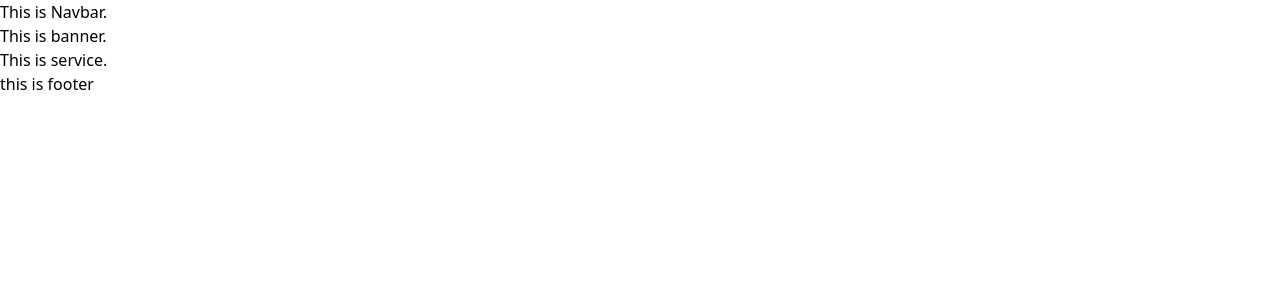
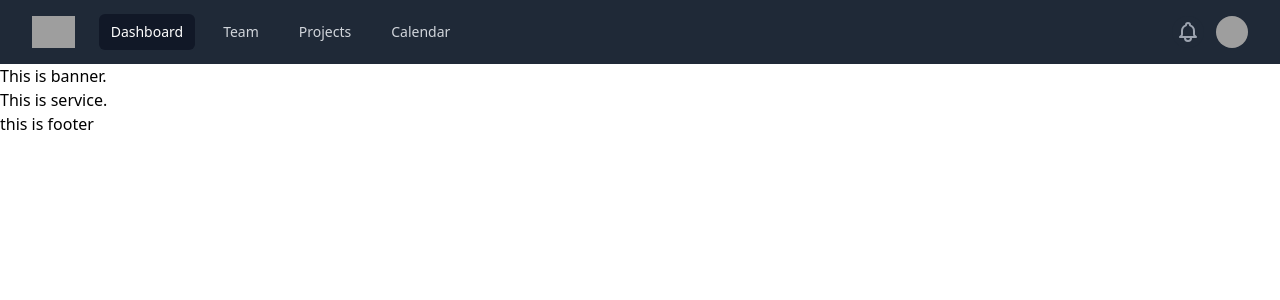
Before and after one commit to SAKIB-PK/tour-planner-booking-react-client-side, a React (Create React App) app: page / in a window 1280 px wide. Shown: the top 300 px of the page. Built offline with nearby package versions, Linux system fonts and the light colour scheme; grey boxes are pictures that could not be loaded.

Commit message:
useFirebase setting or functionality add

```diff
--- a/src/Component/Navbar/Navbar.jsx
+++ b/src/Component/Navbar/Navbar.jsx
@@ -2,9 +2,88 @@
 
 const Navbar = () => {
     return (
-        <div>
-            <h3>This is Navbar.</h3>
+        <nav class="bg-gray-800">
+        <div class="max-w-7xl mx-auto px-2 sm:px-6 lg:px-8">
+            <div class="relative flex items-center justify-between h-16">
+            <div class="absolute inset-y-0 left-0 flex items-center sm:hidden">
+                <button type="button" class="inline-flex items-center justify-center p-2 rounded-md text-gray-400 hover:text-white hover:bg-gray-700 focus:outline-none focus:ring-2 focus:ring-inset focus:ring-white" aria-controls="mobile-menu" aria-expanded="false">
+                <span class="sr-only">Open main menu</span>
+                {/* <!--
+                    Icon when menu is closed.
+
+                    Heroicon name: outline/menu
+
+                    Menu open: "hidden", Menu closed: "block"
+                --> */}
+                <svg class="block h-6 w-6" xmlns="http://www.w3.org/2000/svg" fill="none" viewBox="0 0 24 24" stroke="currentColor" aria-hidden="true">
+                    <path stroke-linecap="round" stroke-linejoin="round" stroke-width="2" d="M4 6h16M4 12h16M4 18h16" />
+                </svg>
+                {/* <!--
+                    Icon when menu is open.
+
+                    Heroicon name: outline/x
+
+                    Menu open: "block", Menu closed: "hidden"
+                --> */}
+                <svg class="hidden h-6 w-6" xmlns="http://www.w3.org/2000/svg" fill="none" viewBox="0 0 24 24" stroke="currentColor" aria-hidden="true">
+                    <path stroke-linecap="round" stroke-linejoin="round" stroke-width="2" d="M6 18L18 6M6 6l12 12" />
+                </svg>
+                </button>
+            </div>
+            <div class="flex-1 flex items-center justify-center sm:items-stretch sm:justify-start">
+                <div class="flex-shrink-0 flex items-center">
+                <img class="block lg:hidden h-8 w-auto" src="https://tailwindui.com/img/logos/workflow-mark-indigo-500.svg" alt="Workflow"/>
+                <img class="hidden lg:block h-8 w-auto" src="https://tailwindui.com/img/logos/workflow-logo-indigo-500-mark-white-text.svg" alt="Workflow"/>
+                </div>
+                <div class="hidden sm:block sm:ml-6">
+                <div class="flex space-x-4">
+                    {/* <!-- Current: "bg-gray-900 text-white", Default: "text-gray-300 hover:bg-gray-700 hover:text-white" --> */}
+                    <a href="#s" class="bg-gray-900 text-white px-3 py-2 rounded-md text-sm font-medium" aria-current="page">Dashboard</a>
+
+                    <a href="#s" class="text-gray-300 hover:bg-gray-700 hover:text-white px-3 py-2 rounded-md text-sm font-medium">Team</a>
+
+                    <a href="#s" class="text-gray-300 hover:bg-gray-700 hover:text-white px-3 py-2 rounded-md text-sm font-medium">Projects</a>
+
+                    <a href="#s" class="text-gray-300 hover:bg-gray-700 hover:text-white px-3 py-2 rounded-md text-sm font-medium">Calendar</a>
+                </div>
+                </div>
+            </div>
+            <div class="absolute inset-y-0 right-0 flex items-center pr-2 sm:static sm:inset-auto sm:ml-6 sm:pr-0">
+                <button type="button" class="bg-gray-800 p-1 rounded-full text-gray-400 hover:text-white focus:outline-none focus:ring-2 focus:ring-offset-2 focus:ring-offset-gray-800 focus:ring-white">
+                <span class="sr-only">View notifications</span>
+                {/* <!-- Heroicon name: outline/bell --> */}
+                <svg class="h-6 w-6" xmlns="http://www.w3.org/2000/svg" fill="none" viewBox="0 0 24 24" stroke="currentColor" aria-hidden="true">
+                    <path stroke-linecap="round" stroke-linejoin="round" stroke-width="2" d="M15 17h5l-1.405-1.405A2.032 2.032 0 0118 14.158V11a6.002 6.002 0 00-4-5.659V5a2 2 0 10-4 0v.341C7.67 6.165 6 8.388 6 11v3.159c0 .538-.214 1.055-.595 1.436L4 17h5m6 0v1a3 3 0 11-6 0v-1m6 0H9" />
+                </svg>
+                </button>
+
+                {/* <!-- Profile dropdown --> */}
+                <div class="ml-3 relative">
+                <div>
+                    <button type="button" class="bg-gray-800 flex text-sm rounded-full focus:outline-none focus:ring-2 focus:ring-offset-2 focus:ring-offset-gray-800 focus:ring-white" id="user-menu-button" aria-expanded="false" aria-haspopup="true">
+                    <span class="sr-only">Open user menu</span>
+                    <img class="h-8 w-8 rounded-full" src="https://images.unsplash.com/photo-1472099645785-5658abf4ff4e?ixlib=rb-1.2.1&ixid=eyJhcHBfaWQiOjEyMDd9&auto=format&fit=facearea&facepad=2&w=256&h=256&q=80" alt=""/>
+                    </button>
+                </div>
+                </div>
+            </div>
+            </div>
         </div>
+
+        {/* <!-- Mobile menu, show/hide based on menu state. --> */}
+        <div class="sm:hidden" id="mobile-menu">
+            <div class="px-2 pt-2 pb-3 space-y-1">
+            {/* <!-- Current: "bg-gray-900 text-white", Default: "text-gray-300 hover:bg-gray-700 hover:text-white" --> */}
+            <a href="#s" class="bg-gray-900 text-white block px-3 py-2 rounded-md text-base font-medium" aria-current="page">Dashboard</a>
+
+            <a href="#s" class="text-gray-300 hover:bg-gray-700 hover:text-white block px-3 py-2 rounded-md text-base font-medium">Team</a>
+
+            <a href="#s" class="text-gray-300 hover:bg-gray-700 hover:text-white block px-3 py-2 rounded-md text-base font-medium">Projects</a>
+
+            <a href="#s" class="text-gray-300 hover:bg-gray-700 hover:text-white block px-3 py-2 rounded-md text-base font-medium">Calendar</a>
+            </div>
+        </div>
+        </nav>
     )
 }
 
--- /dev/null
+++ b/src/Hooks/useFirebase.js
@@ -0,0 +1,69 @@
+import { createUserWithEmailAndPassword, getAuth, GoogleAuthProvider, onAuthStateChanged, signInWithEmailAndPassword, signInWithPopup, signOut, updateProfile } from 'firebase/auth';
+import { useEffect, useState } from "react";
+
+// google auth
+const auth =getAuth();
+const useFirebase=()=>{
+    const [user,setUser] = useState({})
+    const googleProvider = new GoogleAuthProvider();
+
+    useEffect(()=>{
+        onAuthStateChanged(auth, (user) => {
+            if (user) {
+              // User is signed in, see docs for a list of available properties
+              setUser(user)
+            } else {
+              // User is signed out
+              setUser({})
+            }
+          });
+    },[])
+
+
+    const customSignIn = (email,pwd)=>{
+        return createUserWithEmailAndPassword(auth,email,pwd)
+
+    }
+    const customLogin = (email,pwd)=>{
+        return signInWithEmailAndPassword(auth,email,pwd)
+    }
+
+    const updateProfileInfo =(name,img)=>{
+        updateProfile(auth.currentUser, {
+            displayName: name, photoURL: img
+          }).then(() => {
+            const newUser = {...user,displayName:name,photoURL:img}
+            setUser(newUser)
+          }).catch((error) => {
+            // An error occurred
+            // ...
+          });
+    }
+    const GoogleSignIn =()=>{
+        return signInWithPopup(auth,googleProvider)
+    }
+    const logOut = ()=>{
+        signOut(auth).then(() => {
+            // Sign-out successful.
+          }).catch((error) => {
+            // An error happened.
+          });
+
+    }
+
+
+
+
+
+    return {
+        user,
+        setUser,
+        GoogleSignIn,
+        updateProfileInfo,
+        customSignIn,
+        customLogin,
+        logOut
+    }
+
+}
+export default useFirebase
```
Also changed, not shown: 1 other file (tests, documents, lock files or other folders).
